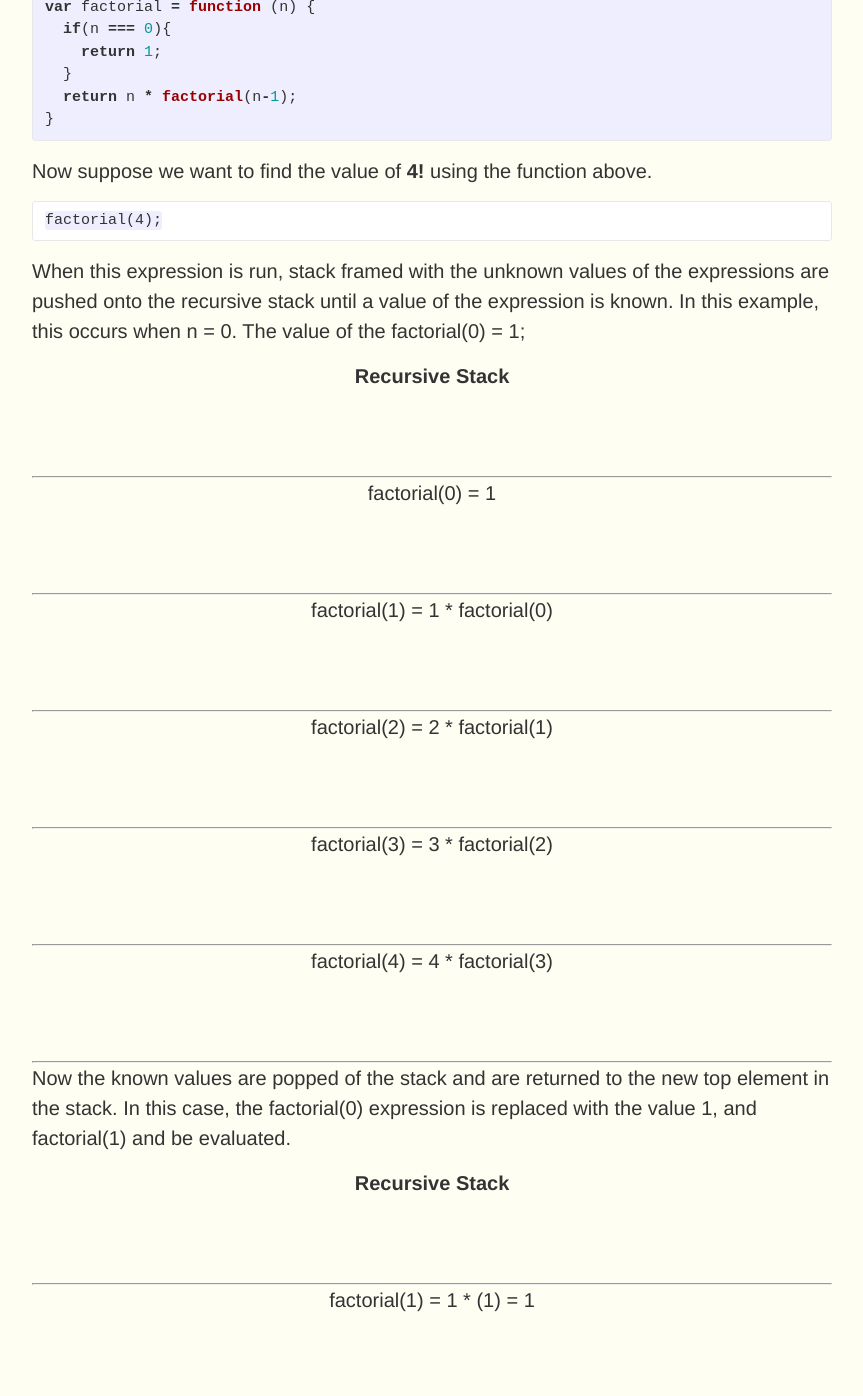
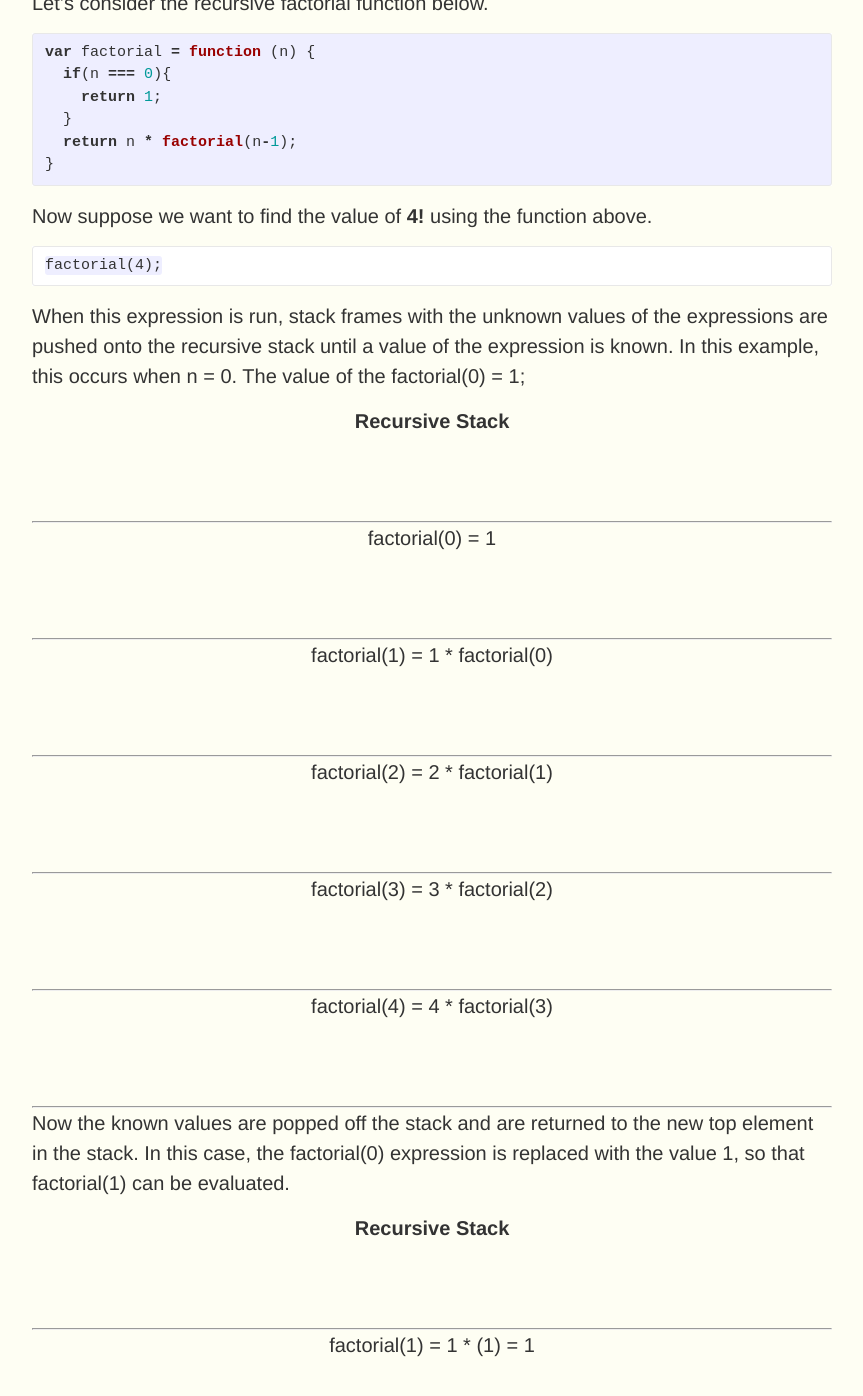
Before and after one commit to tgreenidge/portfolio, a Jekyll site: the page built from _posts/blog/2015-11-29-stacks.markdown, in a window 1280 px wide and 1400 px high, scrolled down 3193 px. Shown: the top 1396 px of the window, without its empty margins (208-1071 px from the left). Built offline with Jekyll 4.4.1, drawn with Linux system fonts in a browser that asks for light colours; comment, search, counter and statistics services are not loaded; some of the changed text lies outside the part shown.

Commit message:
second revision of stack blog

````diff
--- a/_posts/blog/2015-11-29-stacks.markdown
+++ b/_posts/blog/2015-11-29-stacks.markdown
@@ -10,7 +10,9 @@
 
 A stack is a Last In First Out (LIFO) data structure with a small set of operations. It is considered an abstract data structure, since unlike arrays, stacks are not physically represented in memory. In fact, stacks are conceptual and use non abstract data structures like linked lists and arrays for representation.
 
-You can think of a stack like a stack of plates or trays in a cafeteria. The last plate is added to the top of the other plates (stack), and removed from the top as well. Below are the four main operations performed on a stack.
+You can think of a stack like a stack of plates or trays in a cafeteria. The last plate is added to the top of the other plates (stack), and removed from the top as well. You can only access the plate at the bottom of the stack by removing all previous plates.
+
+Below are the four main operations performed on a stack.
 
 * **push()**: Adds an element to the top of the stack
 
@@ -124,7 +126,7 @@
 factorial(4);
 ```
 
-When this expression is run, stack framed with the unknown values of the expressions are pushed onto the recursive stack until a value of the expression is known. In this example, this occurs when n = 0. The value of the factorial(0) = 1;
+When this expression is run, stack frames with the unknown values of the expressions are pushed onto the recursive stack until a value of the expression is known. In this example, this occurs when n = 0. The value of the factorial(0) = 1;
 
 {:.centered}
 **Recursive Stack**
@@ -158,7 +160,7 @@
 ----------------
 
 
-Now the known values are popped of the stack and are returned to the new top element in the stack. In this case, the factorial(0) expression is replaced with the value 1, and factorial(1) and be evaluated.
+Now the known values are popped off the stack and are returned to the new top element in the stack. In this case, the factorial(0) expression is replaced with the value 1, so that factorial(1) can be evaluated.
 
 {:.centered}
 **Recursive Stack**
````
Also changed, not shown: other parts of _posts/blog/2015-11-29-stacks.markdown (+1 -1 lines).
